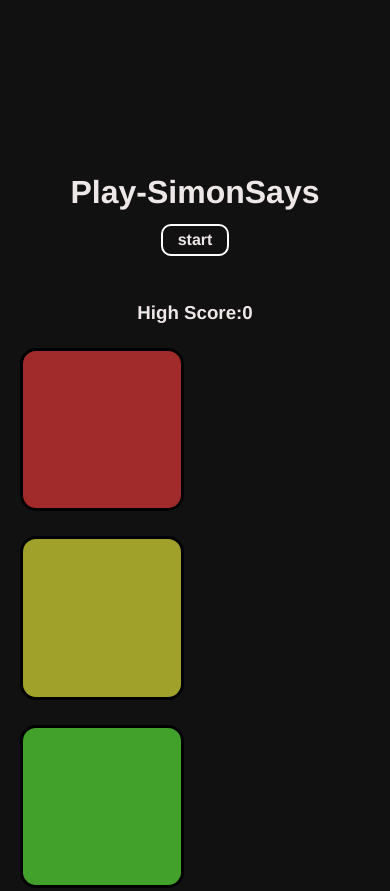
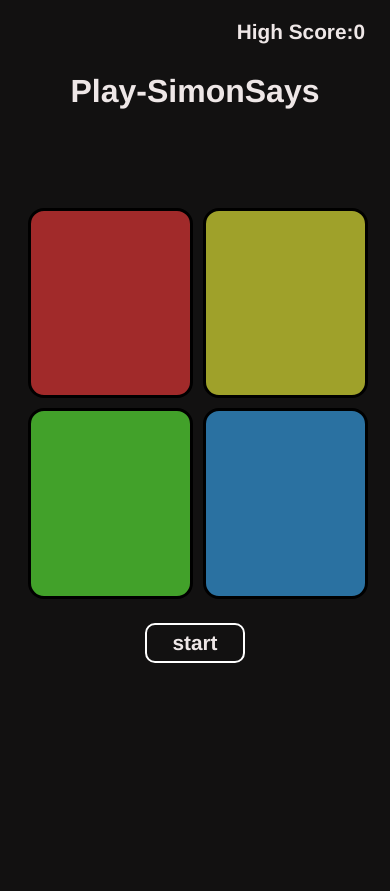
Before and after one commit to abhishettyy/web-dev-projects, a plain HTML site: page Simon-says/index.html in a window 390 px wide. Shown: the top 891 px of the page. After the commit the page ends 844 px from the top, so only its background shows below. Drawn offline with Linux system fonts and the light colour scheme.

Commit message:
Made responsive

```diff
--- a/Simon-says/app.js
+++ b/Simon-says/app.js
@@ -1,5 +1,7 @@
  let gameSeq=[];
  let userSeq=[];
+ let c=0;
+ let st=0;
  let highScore=0;
  let level=0;
  let start=document.querySelector("#start");
@@ -17,6 +19,10 @@
  btn4.classList.add("btns");
  h3.innerHTML=`High Score:${highScore}`;
  start.addEventListener("click", function(){
+  st=1;
+  if(c){
+    start.innerHTML="Go!";
+  }
     if(started==false){
         started=true;
         levelUp();
@@ -46,7 +52,10 @@ function checkAnswer(idx){
       highScore=gameScore;
     }
     h3.innerHTML=`High score:${highScore}`;
-    h4.innerHTML=`Game over! Your score is<b> ${level}`;
+    h4.innerHTML=`Game over! your Score: ${level}`;
+    start.innerHTML="Restart";
+    c=1;
+    st=0;
     document.querySelector('body').style.backgroundColor="red";
     setTimeout(function(){
           document.querySelector('body').style.backgroundColor="rgb(18, 17, 17)";
@@ -65,11 +74,17 @@ function checkAnswer(idx){
    gameFlash(randBtn);
  }
  function btnPress(){
-   let btn=this;
+  if(st==0){
+    alert("Press start/Restart to begin the game");
+  }
+  else{
+       let btn=this;
    userFlash(btn);
    let color= btn.getAttribute("id");
    userSeq.push(color);
    checkAnswer(userSeq.length-1);
+  }
+
  }
  let btns=document.querySelectorAll(".btns");
  for(ele of btns){
--- a/Simon-says/index.html
+++ b/Simon-says/index.html
@@ -8,17 +8,17 @@
     <link rel="stylesheet" href="style.css">
 </head>
 <body>
+    <h3></h3>
     <h1 id="heading">Play-SimonSays</h1>
     <div id="main">
-        <div id="start">start</div>
         <h4></h4>
-            <h3></h3>
         <div id="outer">
             <div class="red" id="red"></div>
             <div class="yellow" id="yellow"></div>
             <div class="green" id="green"></div>
             <div class="blue" id="blue"></div>
         </div>
+        <div id="start">start</div>
     </div>
     <script src="app.js"></script>
 </body>
--- a/Simon-says/style.css
+++ b/Simon-says/style.css
@@ -6,9 +6,17 @@
     color:rgb(238, 231, 231);
     font-weight: bold;
 }
+h3{
+    position:absolute;
+    top: 20px;
+    right: 25px;
+}
 #heading{
     text-align: center;
+    position: absolute;
+    top:25px;
     margin-top: 3rem;
+    font-weight: 700;
 }
 #start{
     padding: 3px;
@@ -21,6 +29,9 @@
     padding-top:5px;
     border-radius: 10px;
 }
+#start:hover{
+    cursor: pointer;
+}
 body{
     width:100vw;
     height:100vh;
@@ -31,44 +42,43 @@ body{
     background-color:rgb(18, 17, 17);
 }
 #main{
-    height:60%;
-    width:40%;
+    height:65%;
+    width:90%;
     display: flex;
     flex-direction: column;
     align-items: center;
-    justify-content: space-between;
+    justify-content: center;
 
 }
 #outer{
     width: 350px;
     height:350px;
     border-radius: 1rem;
-    display: flex;
-    flex-wrap: wrap;
-    gap: 25px;
-    padding: 20px;
+    display: grid;
+    grid-template-columns: repeat(2,1fr);
+    gap: 1rem;
 }
 .red{
-    width:45%;
-    height:45%;
+    width:100%;
+    height:100%;
     border: 3px solid black;
     border-radius: 1rem;
 }
 .yellow{
-    width:45%;
-    height:45%;
+    width:100%;
+    height:100%;
     border: 3px solid black;
     border-radius: 1rem;
 }
 .green{
-    width:45%;
-    height:45%;
+    width:100%;
+    height:100%;
     border: 3px solid black;
     border-radius: 1rem;
 }
 .blue{
-    width:45%;
-    height:45%;
+    width:100%;
+    height:100%;
     border: 3px solid black;
     border-radius: 1rem;
 }
@@ -94,3 +104,29 @@ h4{
 .userflash{
         background-color: green;
     }
+
+    @media(orientation: portrait){
+        #start,h3,h4{
+        font-size:1.3rem;
+    }
+        #start{
+            display: flex;
+            align-items: center;
+            justify-content: center;
+            padding: 3px;
+            border: 2px solid white;
+            border-radius: 10px;
+            width:90px;
+            height: 30px;
+            margin-top: 30px;
+
+        }
+        h4{
+            position: relative;
+            bottom:25px
+        }
+        #outer{
+            width: 95%;
+            height: 70%;
+        }
+    }
```
